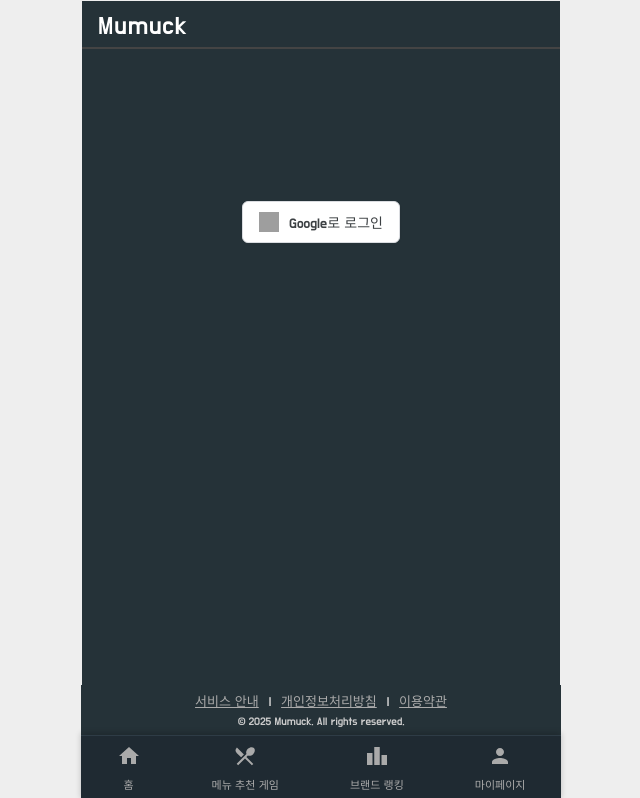
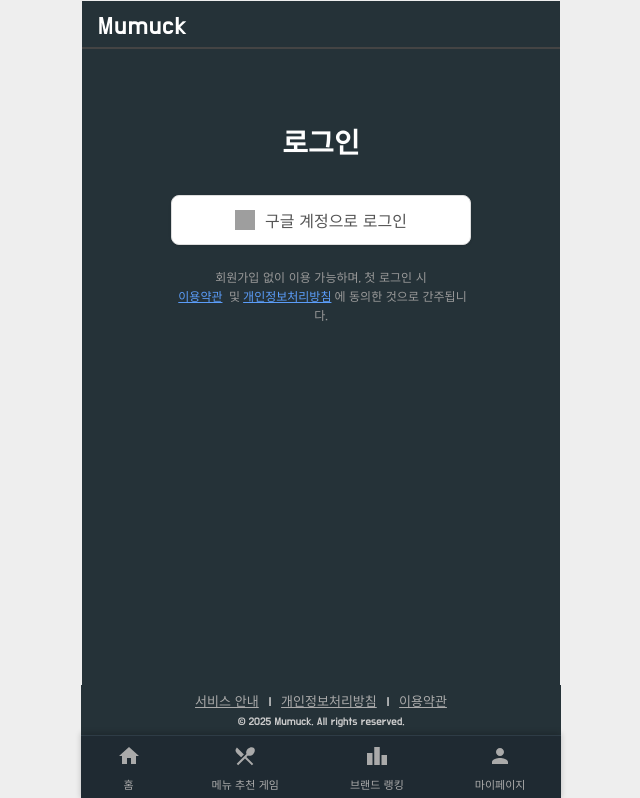
Before and after one commit to YeongjunHwang/mumuck, a React (Create React App) app: page /LoginPage in a window 1280 px wide. Shown: the top 798 px of the page, without its empty margins (319-959 px from the left). Built offline with nearby package versions, Linux system fonts and the light colour scheme; no server answers; grey boxes are pictures that could not be loaded.

Commit message:
LoginPage css 수정

```diff
--- a/src/pages/MyPage/LoginPage.css
+++ b/src/pages/MyPage/LoginPage.css
@@ -1,43 +1,68 @@
 .login-page {
   min-height: 100vh;
-  background-color: #253238;
-  padding: 40px 20px;
   display: flex;
   flex-direction: column;
   align-items: center;
+  padding: 80px 20px 40px;
   font-family: 'Do Hyeon', sans-serif;
-  color: #fff;
+  color: #333;
 }
 
-.google-login-wrapper {
-  margin-top: 100px;
-  width: 280px;
-  display: flex;
-  justify-content: center;
+.login-title {
+  font-size: 28px;
+  margin-bottom: 32px;
+  font-weight: bold;
 }
 
-.google-login-button {
-  background-color: #fff;
-  border: 1px solid #dadce0;
-  border-radius: 6px;
-  font-size: 14px;
-  font-family: 'Do Hyeon', sans-serif;
-  color: #3c4043;
-  display: inline-flex;
-  align-items: center;
-  gap: 10px;
-  padding: 10px 16px;
-  height: 42px;
-  box-shadow: 0 1px 2px rgba(60, 64, 67, 0.1);
-  cursor: pointer;
-  transition: background-color 0.2s ease;
+.login-buttons {
+  display: flex;
+  flex-direction: column;
+  gap: 14px;
+  width: 100%;
+  max-width: 300px;
 }
 
-.google-login-button:hover {
-  background-color: #f8f9fa;
+.social-button {
+  display: flex;
+  align-items: center;
+  justify-content: center;
+  gap: 10px;
+  padding: 12px 16px;
+  border-radius: 8px;
+  font-size: 16px;
+  cursor: pointer;
+  font-family: 'Do Hyeon', sans-serif;
+  transition: opacity 0.2s;
+  border: none;
 }
 
-.google-login-button img {
+.social-button img {
   width: 20px;
   height: 20px;
 }
+
+.social-button.google {
+  background-color: #fff;
+  color: #555;
+  border: 1px solid #ddd;
+  box-shadow: 0 1px 3px rgba(0,0,0,0.1);
+}
+
+.login-disclaimer {
+  margin-top: 24px;
+  font-size: 12px;
+  color: #999;
+  text-align: center;
+  line-height: 1.6;
+  max-width: 300px;
+}
+
+.login-disclaimer a {
+  color: #5b9df9;
+  text-decoration: underline;
+  margin: 0 3px;
+}
+
+.login-disclaimer a:hover {
+  color: #4a82e9;
+}
--- a/src/pages/MyPage/LoginPage.tsx
+++ b/src/pages/MyPage/LoginPage.tsx
@@ -1,25 +1,31 @@
 import SiteInfo from '../../components/SiteInfo/SiteInfo';
 import './LoginPage.css';
 
-const MyPage: React.FC = () => {
-  const handleLogin = () => {
+const LoginPage = () => {
+  const handleGoogleLogin = () => {
     window.location.href = 'https://mumuck-server.onrender.com/api/auth/google';
   };
 
   return (
     <div className="login-page">
-      <div className="google-login-wrapper">
-        <button onClick={handleLogin} className="google-login-button">
-          <img
-            src="https://developers.google.com/identity/images/g-logo.png"
-            alt="Google"
-          />
-          <span>Google로 로그인</span>
+      <h1 className="login-title">로그인</h1>
+
+      <div className="login-buttons">
+        <button className="social-button google" onClick={handleGoogleLogin}>
+          <img src="https://developers.google.com/identity/images/g-logo.png" alt="Google" />
+          구글 계정으로 로그인
         </button>
       </div>
+
+      <p className="login-disclaimer">
+        회원가입 없이 이용 가능하며, 첫 로그인 시<br />
+        <a href="/terms" target="_blank" rel="noopener noreferrer">이용약관</a> 및
+        <a href="/privacy" target="_blank" rel="noopener noreferrer">개인정보처리방침</a>에 동의한 것으로 간주됩니다.
+      </p>
+
       <SiteInfo />
     </div>
   );
 };
 
-export default MyPage;
+export default LoginPage;
```
